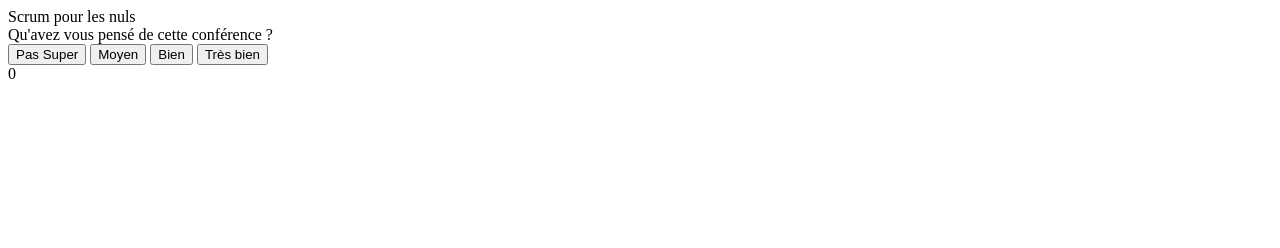
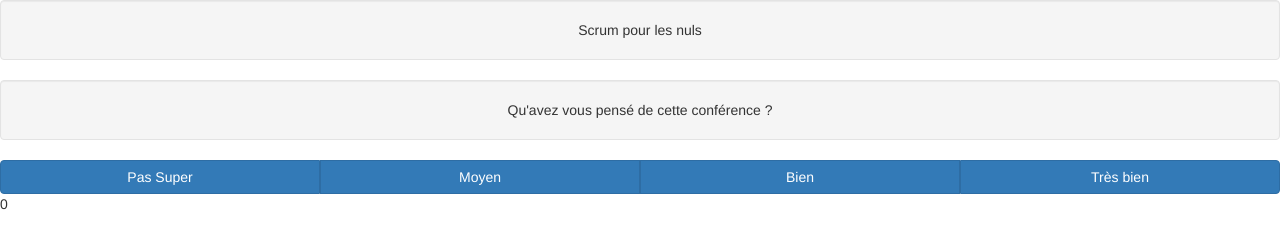
Before and after one commit to welcloud-io/ConfLike, a website: page attendee.html in a window 1280 px wide. Drawn offline with nearby package versions, Linux system fonts and the light colour scheme.

Commit message:
add boostrap enveloppe

```diff
--- a/attendee.html
+++ b/attendee.html
@@ -3,6 +3,7 @@
   <head>
     <meta http-equiv="Content-Type" content="text/html; charset=utf-8">
     <meta name='viewport' content='user-scalable=no,width=device-width' />
+    <link rel="stylesheet" href="https://maxcdn.bootstrapcdn.com/bootstrap/3.3.6/css/bootstrap.min.css">
   </head>
 
   <script>
@@ -13,20 +14,34 @@
   </script>
 
   <body>
-    <div id="conference_title">Scrum pour les nuls</div>
-    <div id="question">Qu'avez vous pensé de cette conférence ?</div>
-    <button type="button" id="not_great" onclick="judgeConference('-2')">
+    <div id="conference_title" style="text-align:center">
+      <div class="well">Scrum pour les nuls</div>
+    </div>
+    <div id="question" style="text-align:center">
+      <div class="well">Qu'avez vous pensé de cette conférence ?</div>
+    </div>
+    <div class="btn-group btn-group-justified">
+      <div class="btn-group">
+        <button type="button" class="btn btn-primary" id="not_great" onclick="judgeConference('-2')">
           Pas Super
         </button>
-    <button type="button" id="so_so" onclick="judgeConference('-1')">
+      </div>
+      <div class="btn-group">
+        <button type="button" class="btn btn-primary" id="so_so" onclick="judgeConference('-1')">
           Moyen
         </button>
-    <button type="button" id="good" onclick="judgeConference('+1')">
+      </div>
+      <div class="btn-group">
+        <button type="button" class="btn btn-primary" id="good" onclick="judgeConference('+1')">
           Bien
         </button>
-    <button type="button" id="very_good" onclick="judgeConference('+2')">
+      </div>
+      <div class="btn-group">
+        <button type="button" class="btn btn-primary" id="very_good" onclick="judgeConference('+2')">
           Très bien
         </button>
+      </div>
+    </div>
     <div id="counter">0</div>
   </body>
 
```
Lines whose indentation alone changed are shown as unchanged.
